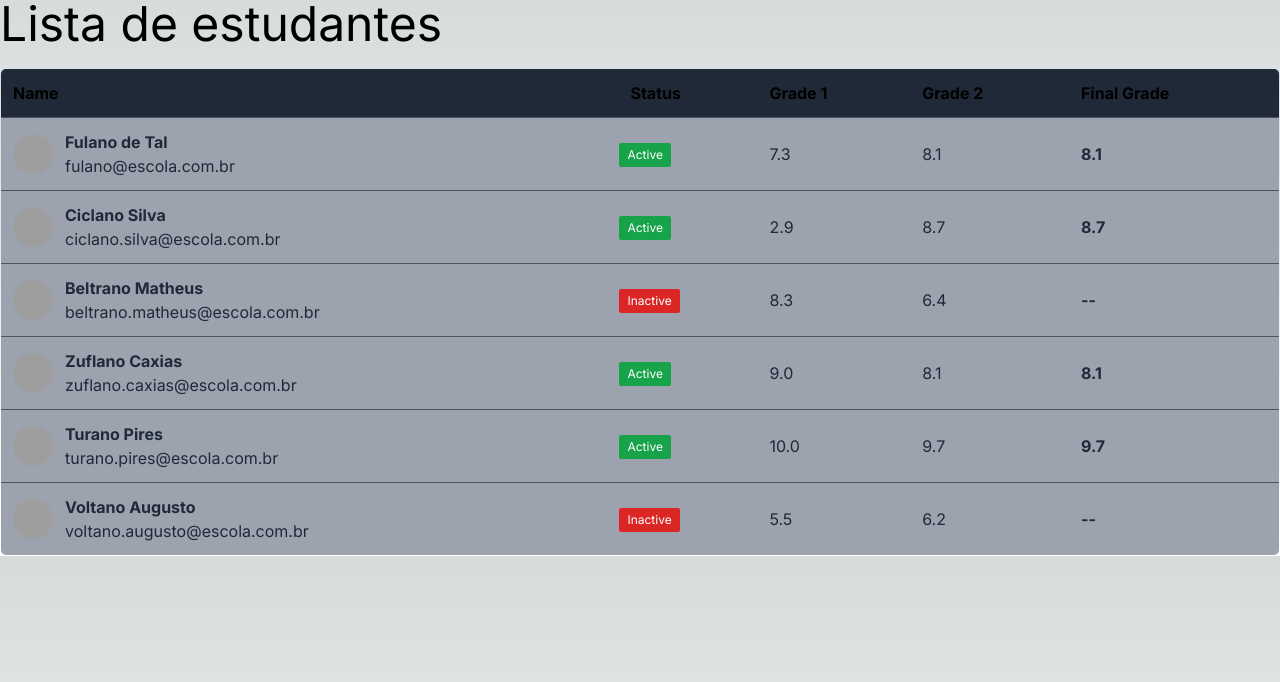
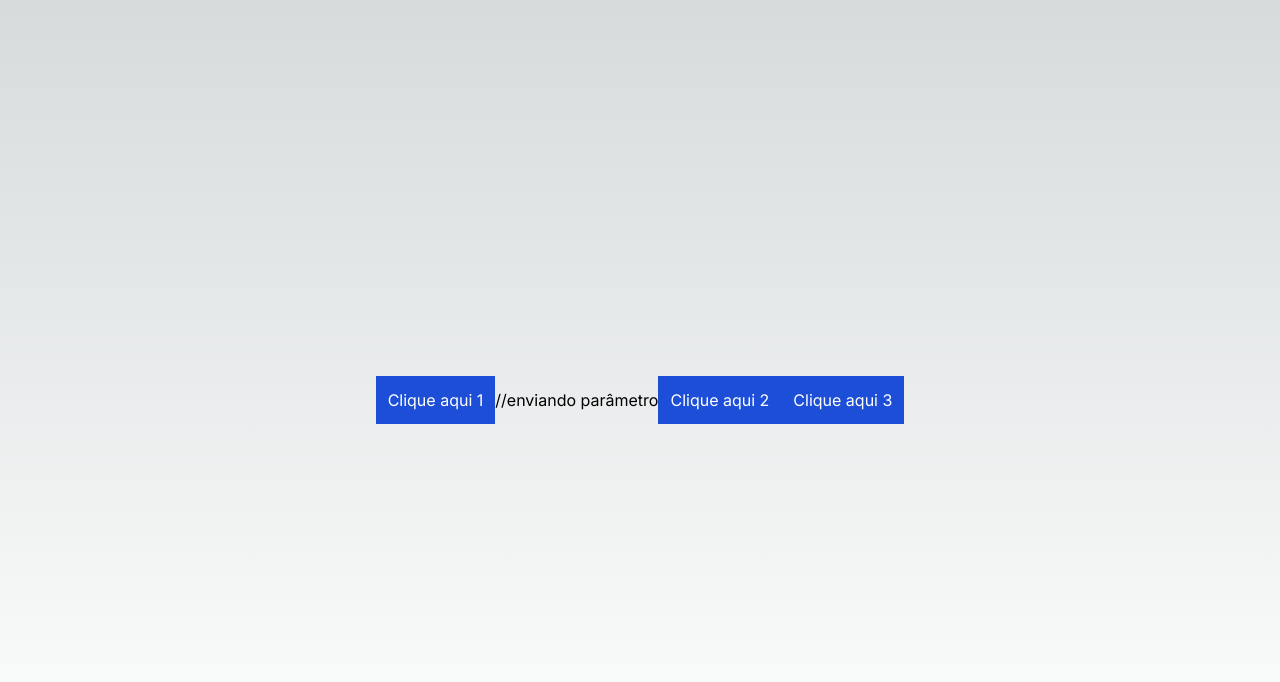
Before and after one commit to vanderleipinto/react-restart, a Next.js app: page / in a window 1280 px wide. Shown: the top 682 px of the page. Built offline with nearby package versions, Linux system fonts and the light colour scheme; grey boxes are pictures that could not be loaded.

Commit message:
feat: Adicionando evento de clique e passando evento por props

```diff
--- a/src/app/page.tsx
+++ b/src/app/page.tsx
@@ -1,12 +1,18 @@
-import { StudentTable } from '@/components/StudentTable';
-import { studentsList } from '@/data/students'
+'use client'
+
+import { CustomButtom } from "@/components/CustomButtom";
 
 function Page(){
 
+  const handleButton1 = (msg:string) => alert(msg); //recebendo parâmetro
+  const handleButton2 = () => alert('Clicou no botão 2');
+  const handleButton3 = () => alert('Clicou no botão 3');
+
   return(
-    <div className='container mx-auto'>
-      <h1 className='text-5xl mb-5'>Lista de estudantes</h1>
-      <StudentTable students={studentsList}/>
+    <div className='w-screen h-screen flex justify-center items-center'>
+        <CustomButtom label = 'Clique aqui 1' onClick = {() => handleButton1('Clicou no botão 1')}/ > //enviando parâmetro
+        <CustomButtom label = 'Clique aqui 2' onClick = {handleButton2}/ >
+        <CustomButtom label = 'Clique aqui 3' onClick = {handleButton3}/ >
     </div>
   )
 }
--- /dev/null
+++ b/src/components/CustomButtom.tsx
@@ -0,0 +1,11 @@
+type Props = {
+  label: string;
+  onClick: () => void
+  // ou onClick: VoidFunction
+}
+
+export const CustomButtom = ({label, onClick}: Props) => {
+  return (
+    <button onClick = {onClick} className="p-3 text-white bg-blue-700">{label}</button>
+  )
+}
```
